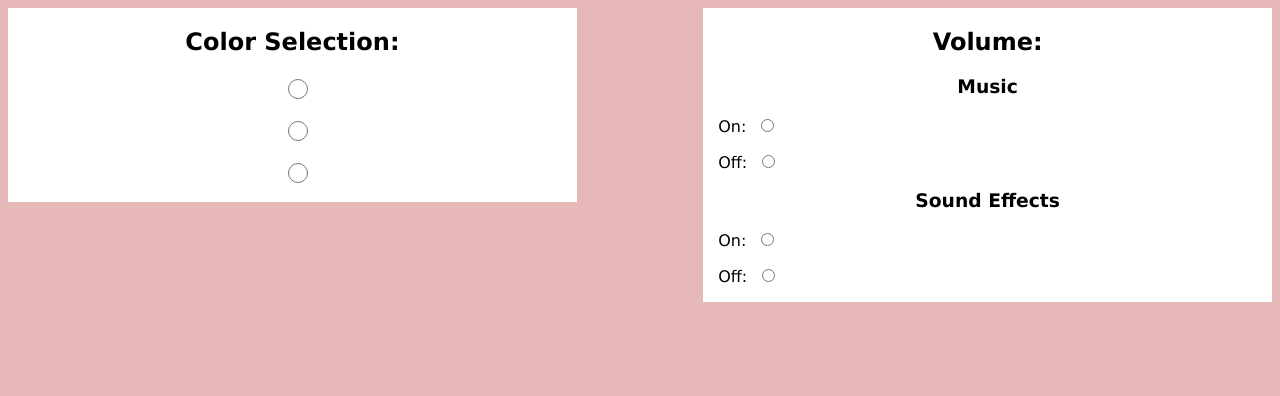
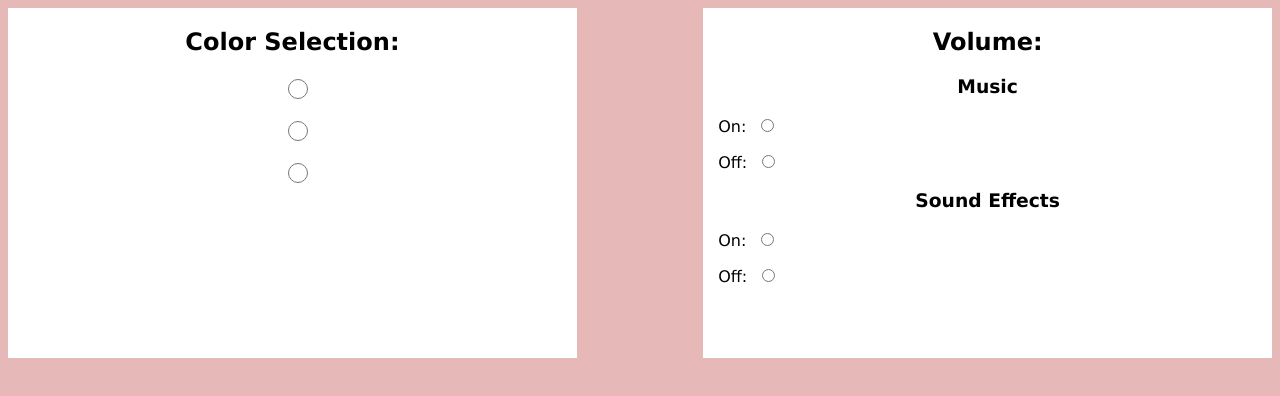
Before and after one commit to RyderBarr/jQuery-game-group, a plain HTML site: page settings.html in a window 1280 px wide. Drawn offline with Linux system fonts and the light colour scheme.

Commit message:
started working on settings functionality and the main game

```diff
--- a/settings.css
+++ b/settings.css
@@ -38,4 +38,5 @@ p, input{
 #colors, #volume{
     background-color: white;
     width: 45%;
+    height: 350px;
 }
```
